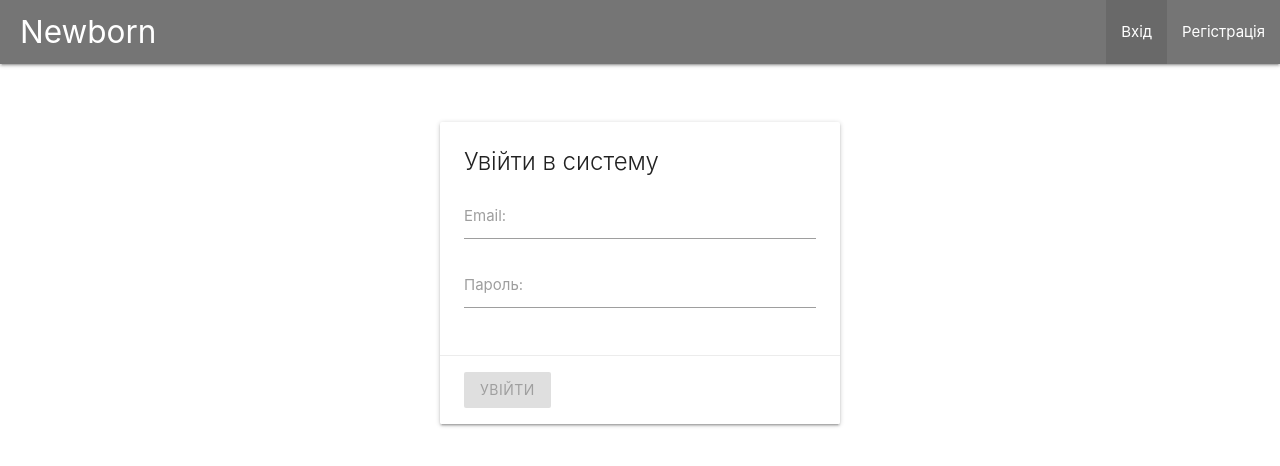
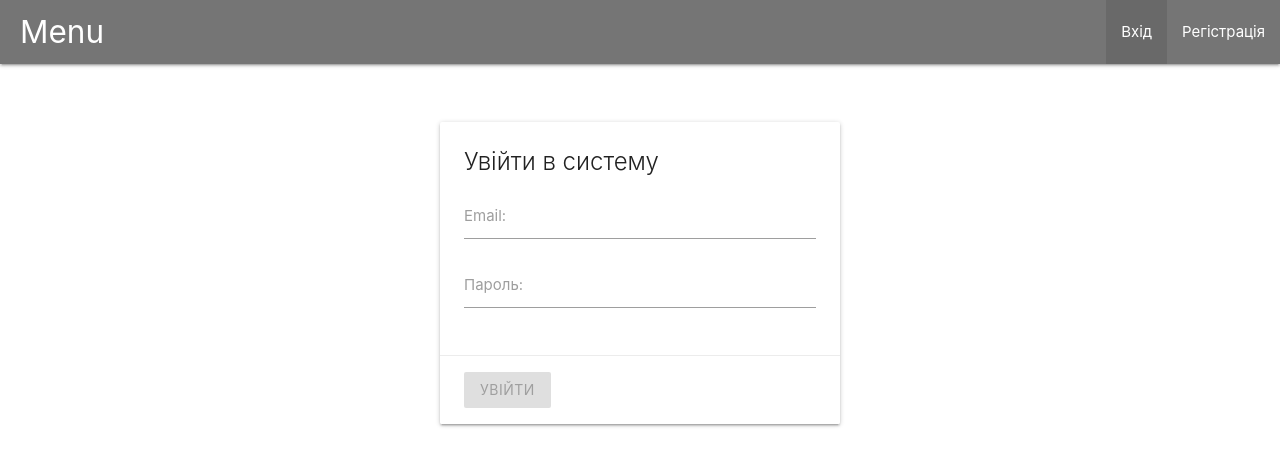
Before and after one commit to Ridikon/fullstack, an Angular app in the folder client/: page /login in a window 1280 px wide. Shown: the top 466 px of the page. Built offline with nearby package versions, Linux system fonts and the light colour scheme.

Commit message:
change site name

```diff
--- a/client/src/app/shared/layouts/auth-layout/auth-layout.component.html
+++ b/client/src/app/shared/layouts/auth-layout/auth-layout.component.html
@@ -1,6 +1,6 @@
 <nav>
 	<div class="nav-wrapper grey darken-1">
-		<a routerLink="/" class="brand-logo">Newborn</a>
+		<a routerLink="/" class="brand-logo">Menu</a>
 		<ul id="nav-mobile" class="right hide-on-med-and-down">
 			<li routerLinkActive="active">
 				<a routerLink="/login">Вхід</a>
--- a/client/src/app/shared/layouts/site-layout/site-layout.component.html
+++ b/client/src/app/shared/layouts/site-layout/site-layout.component.html
@@ -1,5 +1,5 @@
 <ul class="sidenav sidenav-fixed a-sidenav">
-	<h4>Newborn</h4>
+	<h4>Menu</h4>
 	<li
 		class="bold"
 		*ngFor="let link of links"
```
